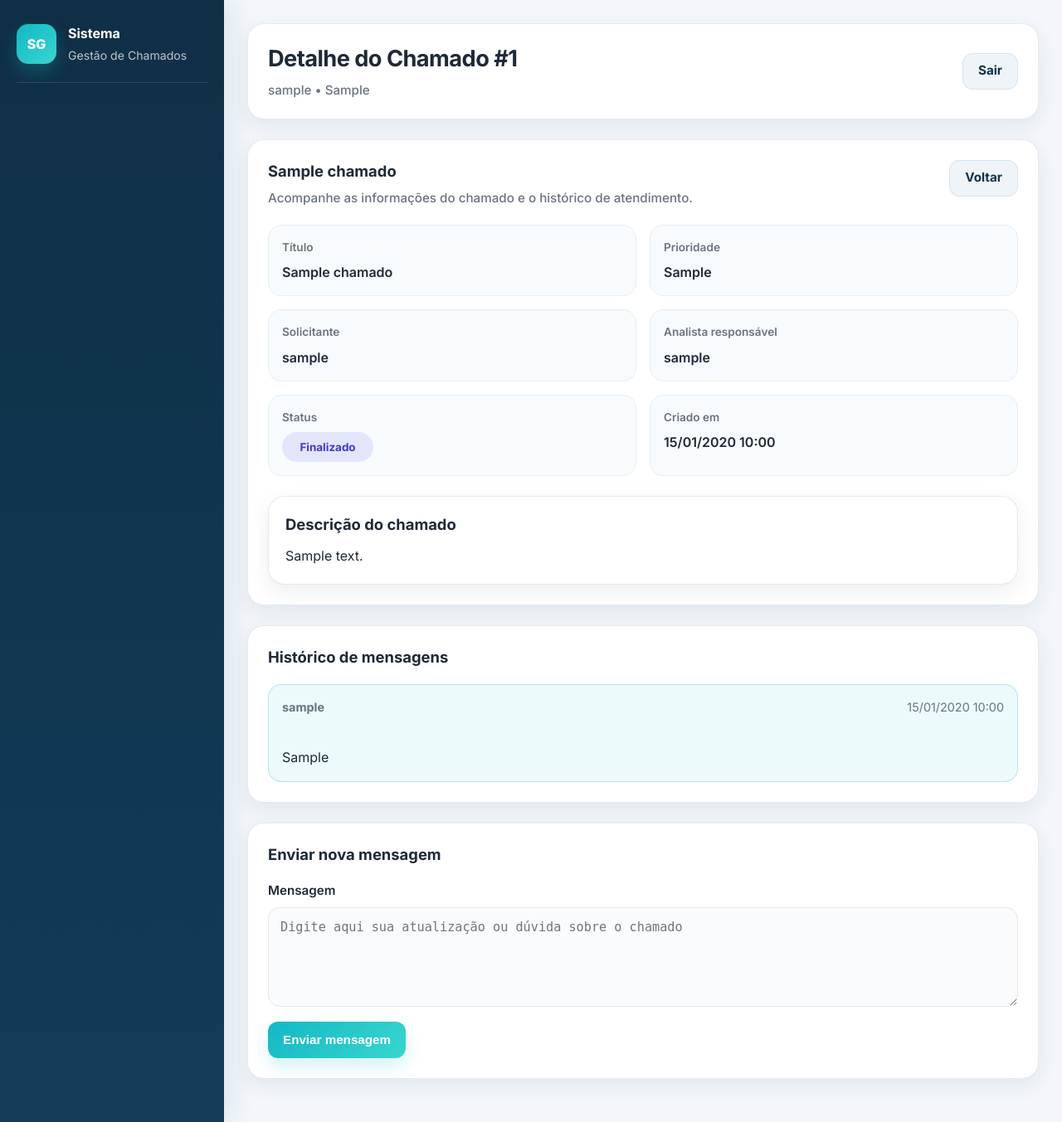
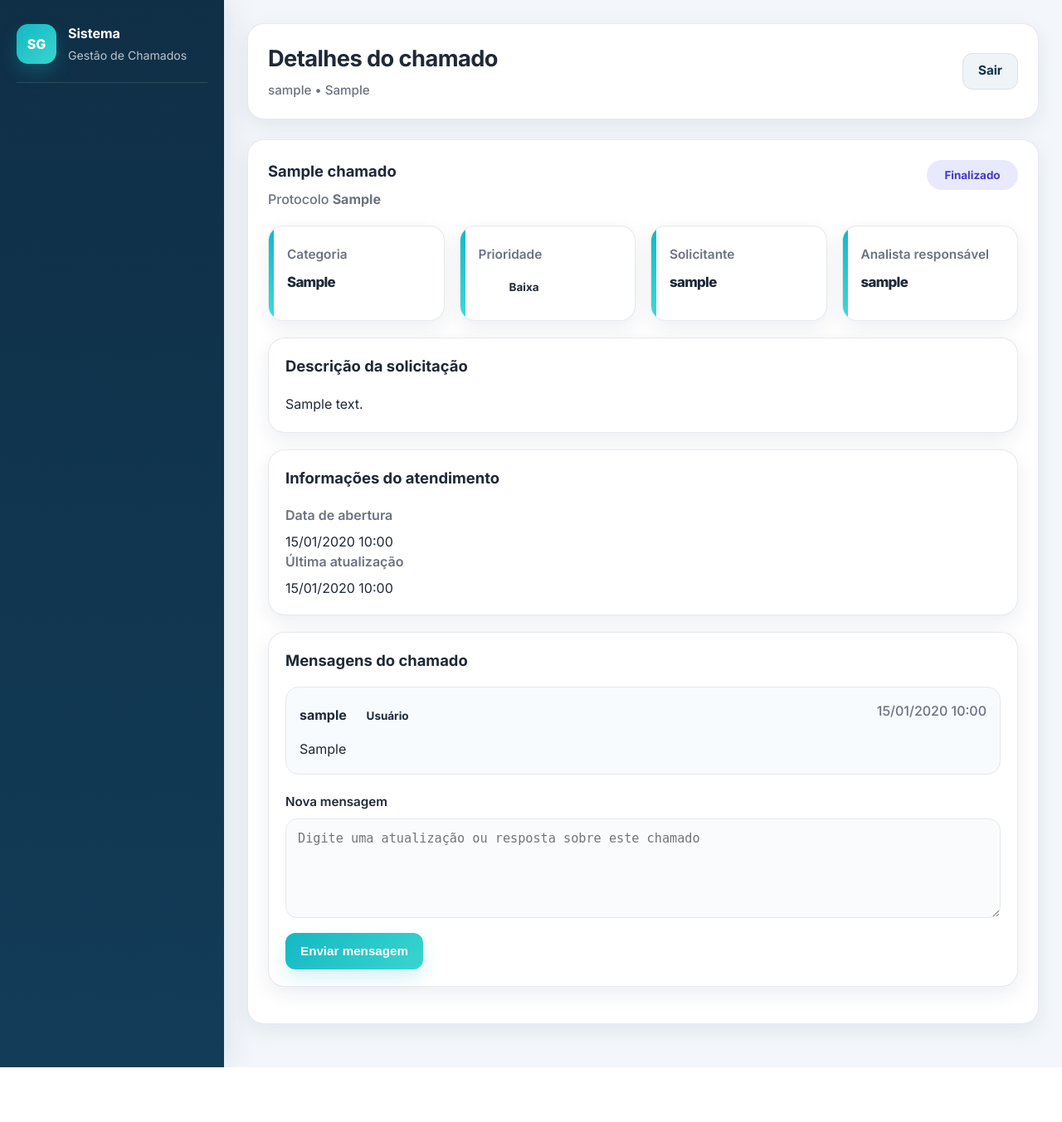
Before and after one commit to clawdyno0-png/sistema-chamados, a Flask app: page /chamados/1 in a window 1280 px wide. Shown: the whole page at 83% size. After the commit the page ends 1287 px from the top, so only its background shows below. Run offline with Flask 3, Linux system fonts and the light colour scheme; a user stored in the database is signed in; tables that the repository leaves empty hold one stand-in row (values such as "Sample post").

Commit message:
Update detalhe_chamado.html

```diff
--- a/templates/detalhe_chamado.html
+++ b/templates/detalhe_chamado.html
@@ -1,94 +1,97 @@
 {% extends "base.html" %}
 
-{% block title %}Detalhe do Chamado{% endblock %}
-{% block page_title %}Detalhe do Chamado #{{ chamado.id }}{% endblock %}
+{% block title %}Detalhes do Chamado{% endblock %}
+
+{% block page_title %}Detalhes do chamado{% endblock %}
+{% block page_subtitle %}
+Acompanhe as informações, o status e as mensagens deste atendimento.
+{% endblock %}
 
 {% block content %}
-
 <div class="content-section">
-    <div style="display: flex; justify-content: space-between; align-items: flex-start; gap: 18px; flex-wrap: wrap; margin-bottom: 20px;">
+  <div style="display: flex; justify-content: space-between; align-items: flex-start; gap: 16px; flex-wrap: wrap; margin-bottom: 20px;">
     <div>
       <h2 style="margin-bottom: 8px;">{{ chamado.titulo }}</h2>
-        <p class="page-subtitle" style="margin: 0;">
-          Acompanhe as informações do chamado e o histórico de atendimento.
+      <p class="empty-text" style="margin: 0;">
+        Protocolo <strong>{{ chamado.protocolo or ('CH-' ~ chamado.id) }}</strong>
       </p>
     </div>
 
-      <div class="actions-row">
-        {% if current_user.tipo == "usuario" %}
-          <a href="{{ url_for('meus_chamados') }}" class="btn btn-secondary-header">
-            Voltar
-          </a>
-        {% else %}
-          <a href="{{ url_for('fila_chamados') }}" class="btn btn-secondary-header">
-            Voltar
-          </a>
-        {% endif %}
-      </div>
-    </div>
-
-    <div class="detail-grid">
-      <div class="detail-card">
-        <span class="detail-label">Título</span>
-        <p class="detail-value">{{ chamado.titulo }}</p>
-      </div>
-
-      <div class="detail-card">
-        <span class="detail-label">Prioridade</span>
-        <p class="detail-value">{{ chamado.prioridade }}</p>
-      </div>
-
-      <div class="detail-card">
-        <span class="detail-label">Solicitante</span>
-        <p class="detail-value">{{ chamado.solicitante.username }}</p>
-      </div>
-
-      <div class="detail-card">
-        <span class="detail-label">Analista responsável</span>
-        <p class="detail-value">
-          {% if chamado.analista %}
-            {{ chamado.analista.username }}
-          {% else %}
-            Não atribuído
-          {% endif %}
-        </p>
-      </div>
-
-      <div class="detail-card">
-        <span class="detail-label">Status</span>
-        <p class="detail-value">
+    <div>
       {% if chamado.status == "Aberto" %}
         <span class="badge badge-novo">Aberto</span>
       {% elif chamado.status == "Em atendimento" %}
         <span class="badge badge-andamento">Em atendimento</span>
       {% elif chamado.status == "Aguardando usuário" %}
-            <span class="badge" style="background: rgba(245, 158, 11, 0.14); color: #b45309;">
-              Aguardando usuário
-            </span>
+        <span class="badge badge-aguardando">Aguardando usuário</span>
       {% else %}
         <span class="badge badge-resolvido">Finalizado</span>
+      {% endif %}
+    </div>
+  </div>
+
+  <div class="dashboard-grid" style="margin-bottom: 20px;">
+    <div class="dashboard-card">
+      <h3>Categoria</h3>
+      <p class="number" style="font-size: 1.05rem;">{{ chamado.categoria }}</p>
+    </div>
+
+    <div class="dashboard-card">
+      <h3>Prioridade</h3>
+      <p style="margin: 0;">
+        {% if chamado.prioridade == "Alta" %}
+          <span class="badge badge-prioridade-alta">Alta</span>
+        {% elif chamado.prioridade == "Média" %}
+          <span class="badge badge-prioridade-media">Média</span>
+        {% else %}
+          <span class="badge badge-prioridade-baixa">Baixa</span>
         {% endif %}
       </p>
     </div>
 
-      <div class="detail-card">
-        <span class="detail-label">Criado em</span>
-        <p class="detail-value">{{ chamado.data_criacao.strftime('%d/%m/%Y %H:%M') }}</p>
+    <div class="dashboard-card">
+      <h3>Solicitante</h3>
+      <p class="number" style="font-size: 1.05rem;">{{ chamado.solicitante.username }}</p>
+    </div>
+
+    <div class="dashboard-card">
+      <h3>Analista responsável</h3>
+      <p class="number" style="font-size: 1.05rem;">
+        {{ chamado.analista.username if chamado.analista else 'Não atribuído' }}
+      </p>
     </div>
   </div>
 
-    <div class="content-section" style="margin-top: 24px; margin-bottom: 0; padding: 20px;">
-      <h2 style="margin-bottom: 10px;">Descrição do chamado</h2>
-      <p class="detail-description">{{ chamado.descricao }}</p>
+  <div class="content-section" style="padding: 20px; margin-bottom: 20px;">
+    <h2>Descrição da solicitação</h2>
+    <p style="line-height: 1.7; color: var(--text-primary); margin-bottom: 0;">
+      {{ chamado.descricao }}
+    </p>
+  </div>
+
+  <div class="content-section" style="padding: 20px; margin-bottom: 20px;">
+    <h2>Informações do atendimento</h2>
+
+    <div class="filter-row">
+      <div>
+        <p style="margin-bottom: 8px; color: var(--text-secondary); font-weight: 600;">Data de abertura</p>
+        <p style="margin: 0;">{{ chamado.data_criacao.strftime('%d/%m/%Y %H:%M') if chamado.data_criacao else '-' }}</p>
+      </div>
+
+      <div>
+        <p style="margin-bottom: 8px; color: var(--text-secondary); font-weight: 600;">Última atualização</p>
+        <p style="margin: 0;">{{ chamado.data_atualizacao.strftime('%d/%m/%Y %H:%M') if chamado.data_atualizacao else '-' }}</p>
+      </div>
     </div>
   </div>
 
   {% if current_user.tipo == "analista" %}
-    <div class="content-section">
-      <h2 style="margin-bottom: 18px;">Alterar status</h2>
+    <div class="content-section" style="padding: 20px; margin-bottom: 20px;">
+      <h2>Atualizar status</h2>
 
       <form method="POST" action="{{ url_for('alterar_status_chamado', id=chamado.id) }}">
-        <div class="form-group">
+        <div class="filter-row">
+          <div class="form-group" style="margin-bottom: 0;">
             <label for="status">Novo status</label>
             <select id="status" name="status" class="form-control" required>
               <option value="Aberto" {% if chamado.status == "Aberto" %}selected{% endif %}>Aberto</option>
@@ -97,59 +100,67 @@
               <option value="Finalizado" {% if chamado.status == "Finalizado" %}selected{% endif %}>Finalizado</option>
             </select>
           </div>
+        </div>
 
-        <div class="actions-row">
-          <button type="submit" class="btn">
-            Salvar status
-          </button>
+        <div class="actions-row" style="margin-top: 16px;">
+          <button class="btn" type="submit">Salvar status</button>
         </div>
       </form>
     </div>
   {% endif %}
 
-  <div class="content-section">
-    <h2 style="margin-bottom: 18px;">Histórico de mensagens</h2>
+  <div class="content-section" style="padding: 20px; margin-bottom: 20px;">
+    <h2>Mensagens do chamado</h2>
 
     {% if mensagens %}
-      <div class="messages-list">
-        {% for msg in mensagens %}
-          <div class="message-item {% if msg.autor_id == current_user.id %}message-own{% endif %}">
-            <div class="message-meta">
-              <strong>{{ msg.autor.username }}</strong>
-              <span>{{ msg.data_envio.strftime('%d/%m/%Y %H:%M') }}</span>
+      <div style="display: flex; flex-direction: column; gap: 14px; margin-bottom: 22px;">
+        {% for mensagem in mensagens %}
+          <div style="background: #f8fbfd; border: 1px solid var(--border-color); border-radius: 16px; padding: 16px;">
+            <div style="display: flex; justify-content: space-between; gap: 12px; flex-wrap: wrap; margin-bottom: 8px;">
+              <strong>
+                {{ mensagem.autor.username }}
+                {% if mensagem.autor.tipo == "analista" %}
+                  <span class="badge badge-andamento" style="margin-left: 8px; min-width: auto;">Analista</span>
+                {% else %}
+                  <span class="badge badge-prioridade-baixa" style="margin-left: 8px; min-width: auto;">Usuário</span>
+                {% endif %}
+              </strong>
+
+              <span class="empty-text">
+                {{ mensagem.data_envio.strftime('%d/%m/%Y %H:%M') if mensagem.data_envio else '-' }}
+              </span>
             </div>
-            <div class="message-text">
-              {{ msg.mensagem }}
-            </div>
+
+            <p style="margin: 0; line-height: 1.7; color: var(--text-primary);">
+              {{ mensagem.mensagem }}
+            </p>
           </div>
         {% endfor %}
       </div>
     {% else %}
-      <p class="empty-text">Ainda não há mensagens neste chamado.</p>
+      <p class="empty-text" style="margin-bottom: 22px;">Ainda não há mensagens neste chamado.</p>
     {% endif %}
-  </div>
 
-  <div class="content-section">
-    <h2 style="margin-bottom: 18px;">Enviar nova mensagem</h2>
-
+    {% if chamado.status != "Finalizado" %}
       <form method="POST" action="{{ url_for('enviar_mensagem', id=chamado.id) }}">
         <div class="form-group">
-        <label for="mensagem">Mensagem</label>
+          <label for="mensagem">Nova mensagem</label>
           <textarea
             id="mensagem"
             name="mensagem"
             class="form-control"
-          placeholder="Digite aqui sua atualização ou dúvida sobre o chamado"
+            placeholder="Digite uma atualização ou resposta sobre este chamado"
             required
           ></textarea>
         </div>
 
         <div class="actions-row">
-        <button type="submit" class="btn">
-          Enviar mensagem
-        </button>
+          <button class="btn" type="submit">Enviar mensagem</button>
         </div>
       </form>
+    {% else %}
+      <p class="empty-text">Este chamado já foi finalizado. Não é mais possível enviar mensagens.</p>
+    {% endif %}
   </div>
-
+</div>
 {% endblock %}
```
Lines whose indentation alone changed are shown as unchanged.
